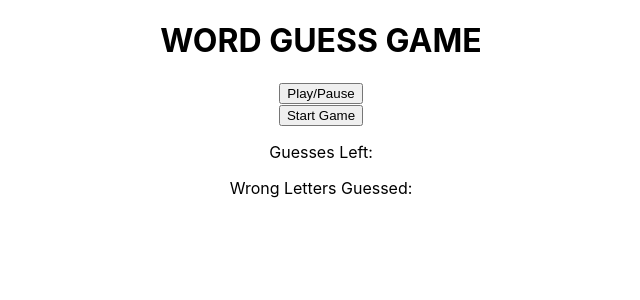
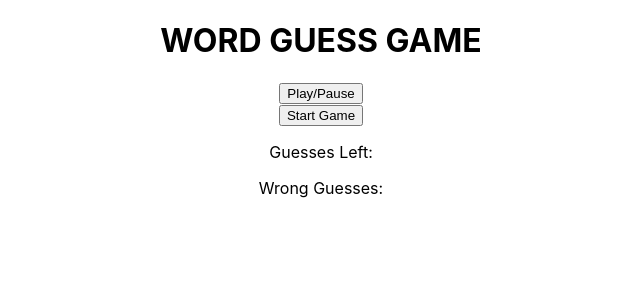
Before and after one commit to Zuzanav/stranger-things, a React (Create React App) app: page / in a window 1280 px wide. Both pictures are taken after a click on the button "Start Game". Shown: the top 300 px of the page, without its empty margins (319-959 px from the left). Built offline with nearby package versions, Linux system fonts and the light colour scheme; no server answers.

Commit message:
wrong guesses appearing successfully

```diff
--- a/src/components/WholeGame.jsx
+++ b/src/components/WholeGame.jsx
@@ -30,13 +30,13 @@ function WholeGame({}) {
     };
 
     // split randomWord into its individual characters
-    let charsArray = Array.from(randomWord)
+    let lettersArray = Array.from(randomWord)
 
     console.log(activeWord);
-    console.log("words characters: " + charsArray);
+    console.log("words characters: " + lettersArray);
 
     // Set the state of correct and incorrect guesses to empty array
-    //const [correctGuesses, setCorrectGuesses] = useState([]);
+    const [correctGuesses, setCorrectGuesses] = useState([]);
     const [wrongGuesses, setWrongGuesses] = useState([]);
 
     // This function performs an action after a key was pressed
@@ -50,19 +50,18 @@ function WholeGame({}) {
         } else {
             let userGuess = event.key;
 
-            // correctGuess is true or false if it is included in the character array of the active word
-            var correctGuess = charsArray.includes(userGuess);
-            //console.log("CORRECT GUESS: ", correctGuess);
+            // correctGuess is true if that letter is included in the letter array of the active word
+            var correctGuess = lettersArray.includes(userGuess);
             console.log("user guess", userGuess);
 
-            if (correctGuess === false) {
+            if ( correctGuess === false ) {
                 setWrongGuesses(currentGuess => [...currentGuess, userGuess] );
+            } else if ( correctGuess === true ) {
+                console.log("TRUE! CORRECT GUESS!")
             }
         }
 
       };
-
-
 
 
     // Add Event Listener
@@ -80,7 +79,7 @@ function WholeGame({}) {
         <div id="main-body">
             <GuessesLeft />
             <ActiveWord activeword={activeWord} />
-            <WrongGuesses />
+            <WrongGuesses wrongGuesses={wrongGuesses} />
         </div>
     );
 }
--- a/src/components/WrongGuesses.jsx
+++ b/src/components/WrongGuesses.jsx
@@ -1,9 +1,11 @@
 import React from "react";
 
-function WrongGuesses() {
+const WrongGuesses = ({ wrongGuesses }) => {
+
     return (
         <div>
-            <p>Wrong Letters Guessed:</p>
+            <p>Wrong Guesses: </p>
+            <p> { wrongGuesses } </p>
         </div>
     );
 }
```
